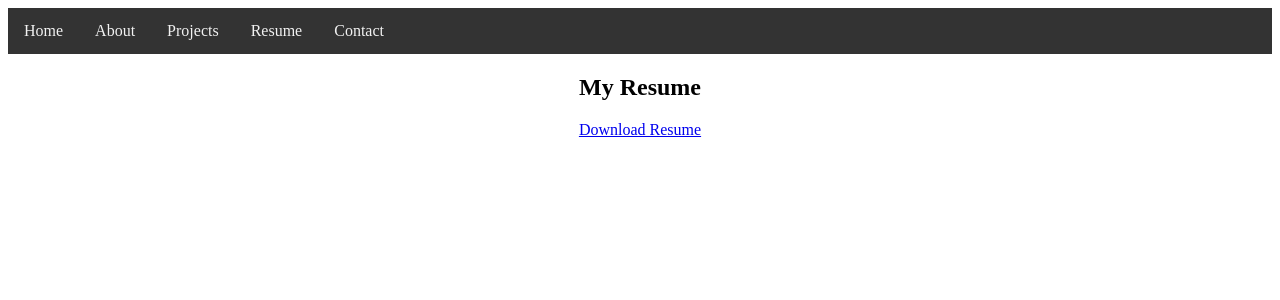
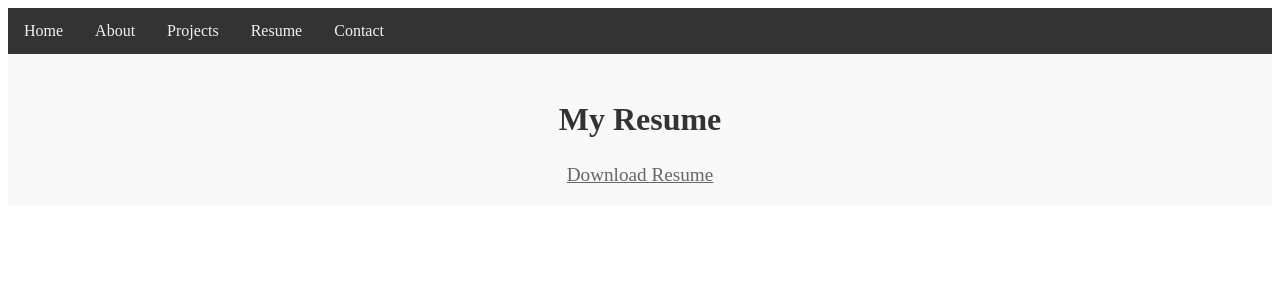
Before and after one commit to SamMarch/portfolio, a React (Create React App) app: page /resume in a window 1280 px wide. Shown: the top 300 px of the page. Built offline with nearby package versions, Linux system fonts and the light colour scheme; the HTML template or start-up script is replaced by a standard one.

Commit message:
Refactor Resume component and add styles

```diff
--- a/src/components/Resume.tsx
+++ b/src/components/Resume.tsx
@@ -1,10 +1,11 @@
 import React from 'react';
+import styles from '../styles/Resume.module.css';
 
 const Resume: React.FC = () => {
     return (
-        <div>
-            <h2>My Resume</h2>
-            <a href="public\Resume.pdf" download>Download Resume</a>
+        <div className={styles.resumeContainer}>
+            <h2 className={styles.resumeHeader}>My Resume</h2>
+            <a className={styles.resumeContent} href="public\Resume.pdf" download>Download Resume</a>
         </div>
     );
 }
--- /dev/null
+++ b/src/styles/Resume.module.css
@@ -0,0 +1,14 @@
+.resumeContainer {
+    padding: 20px;
+    background-color: #f9f9f9;
+}
+
+.resumeHeader {
+    font-size: 2em;
+    color: #333;
+}
+
+.resumeContent {
+    font-size: 1.2em;
+    color: #666;
+}
```
